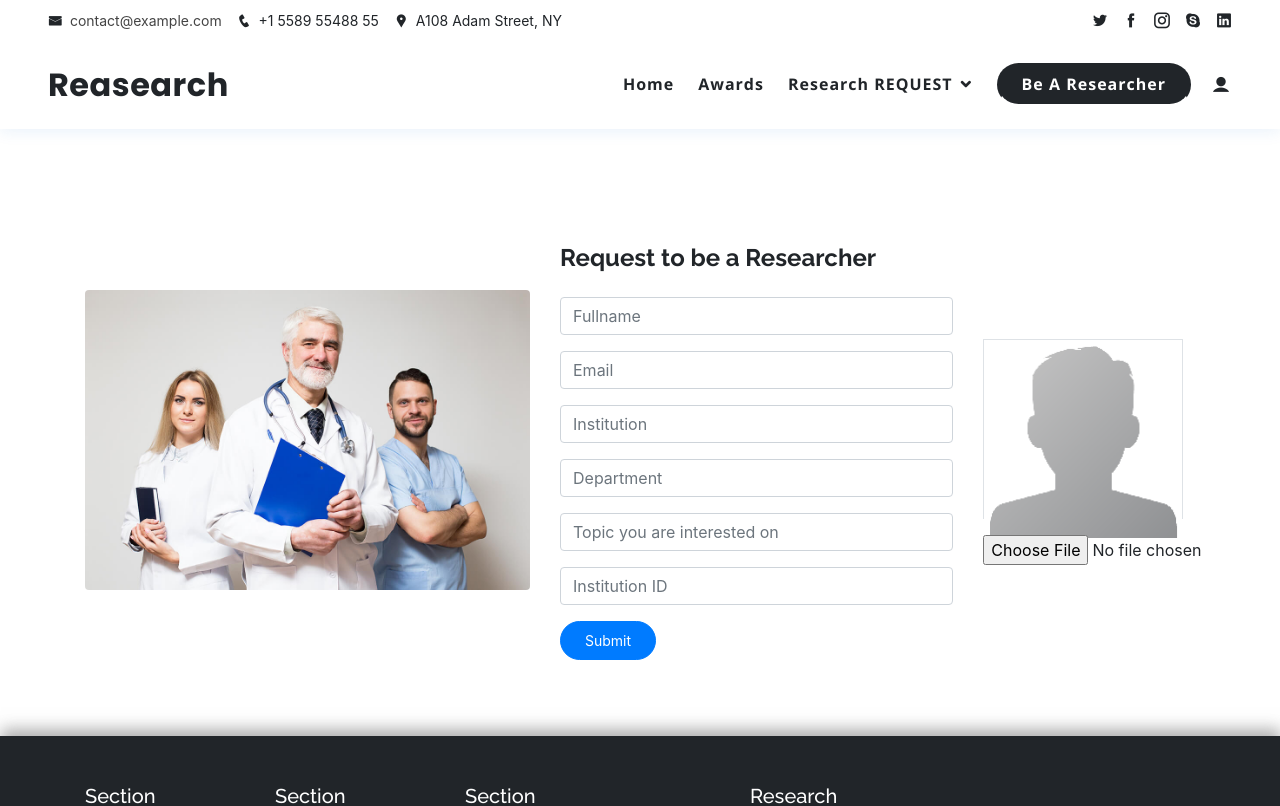
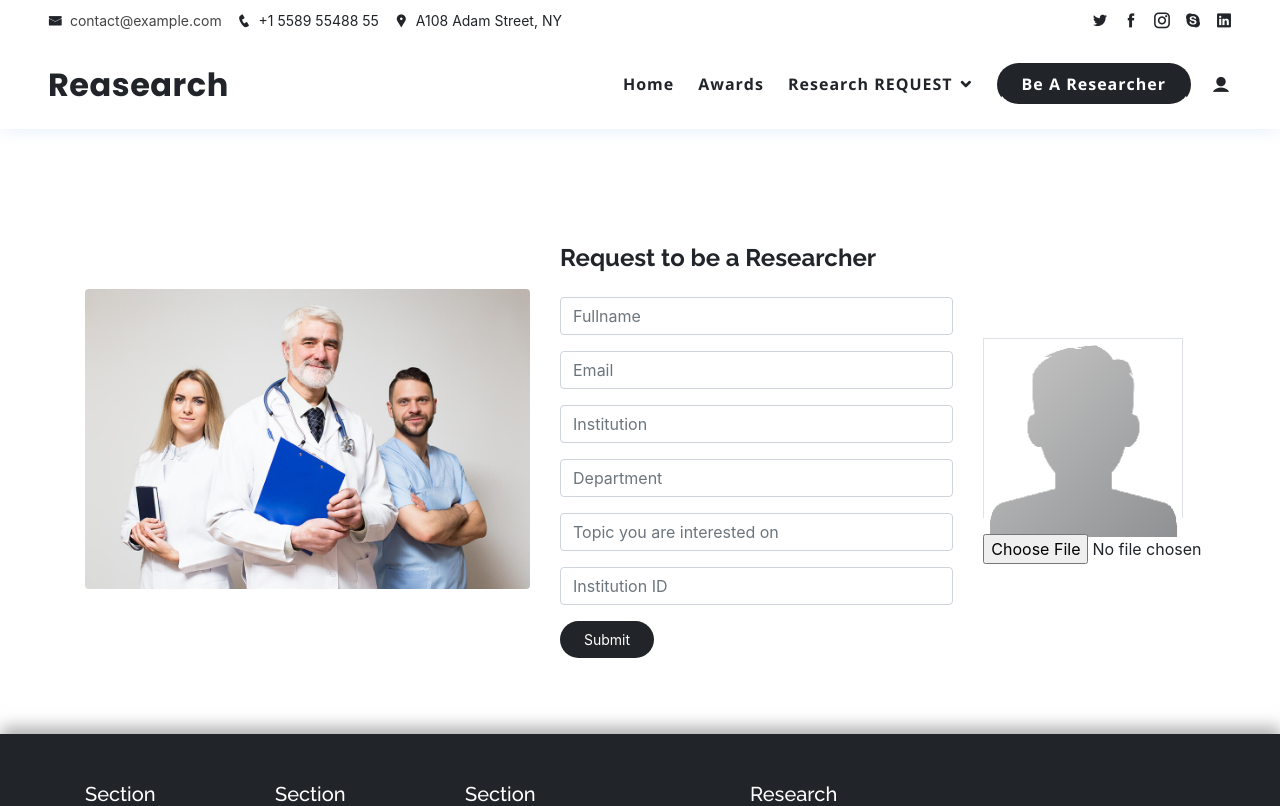
Before and after one commit to Ripon876/research-frontend, a React (Create React App) app: page /be-a-researcher in a window 1280 px wide. Shown: the top 806 px of the page. Built offline with nearby package versions, Linux system fonts and the light colour scheme.

Commit message:
all submit type button color changed

```diff
--- a/public/assets/css/style.css
+++ b/public/assets/css/style.css
@@ -106,3 +106,18 @@ section {
   color: black ;
 
 }
+
+
+
+/*========*/
+.subBtn {
+  background: #212529;
+  border: 0;
+  padding: 10px 35px;
+  color: #fff;
+  transition: 0.4s;
+  border-radius: 50px;
+}
+.subBtn:hover {
+    background: #000000;
+}
--- a/src/components/be-a-researcher/BeAResearcher.jsx
+++ b/src/components/be-a-researcher/BeAResearcher.jsx
@@ -36,7 +36,7 @@ function BeAResearcher() {
                 <input type="text" name="institution_id" className="form-control" placeholder="Institution ID" />
               </div>
               <div className="form-group">
-                <input type="submit" name="Submit" className="btn btn-primary btn-sm px-4 py-2 rounded-pill" />
+                <input type="submit" name="Submit" className="subBtn btn btn-primary btn-sm px-4 py-2 rounded-pill" />
               </div>
             </form>
             </div>
--- a/src/components/contact/Contact.css
+++ b/src/components/contact/Contact.css
@@ -127,7 +127,7 @@
 }
 
 .contact .php-email-form button[type="submit"]:hover {
-  background: #1c84e3;
+    background: #000000;
 }
 
 @-webkit-keyframes animate-loading {
--- a/src/components/login/Login.jsx
+++ b/src/components/login/Login.jsx
@@ -24,7 +24,7 @@ function Login() {
 	              </div>
 	              <div className="form-group">
 
-	                <input type="submit" name="submit" className="btn btn-primary btn-sm px-4 py-2 rounded-pill" placeholder="Password" />
+	                <input type="submit" name="submit" className="subBtn btn btn-primary btn-sm px-4 py-2 rounded-pill" placeholder="Password" />
 	              </div>
 	            </form>
 	            </div>
--- a/src/components/publish-an-article/PublishAnArticle.jsx
+++ b/src/components/publish-an-article/PublishAnArticle.jsx
@@ -35,7 +35,7 @@ function PublishAnArticle() {
                 <input type="file" name="file" className="form-control" />
               </div>
               <div className="form-group">
-                <input type="submit" name="submit" className="btn btn-primary btn-sm px-4 py-2 rounded-pill" />
+                <input type="submit" name="submit" className="subBtn btn btn-primary btn-sm px-4 py-2 rounded-pill" />
               </div>
             </form>
             </div>
--- a/src/components/research-my-problem/ResearchMyProblem.jsx
+++ b/src/components/research-my-problem/ResearchMyProblem.jsx
@@ -39,7 +39,7 @@ function ResearchMyProblem() {
               </div>
 
               <div className="form-group">
-                <input type="submit" name="submit" className="btn btn-primary btn-sm px-4 py-2 rounded-pill" />
+                <input type="submit" name="submit" className="subBtn btn btn-primary btn-sm px-4 py-2 rounded-pill" />
               </div>
             </form>
             </div>
--- a/src/index.css
+++ b/src/index.css
@@ -31,3 +31,23 @@ a:hover {
 h1, h2, h3, h4, h5, h6 {
   font-family: "Raleway", sans-serif;
 }
+
+.subBtn {
+  background: #212529 !important;
+  border: 0 !important;
+  padding: 10px 35px !important;
+  color: #fff !important;
+  transition: 0.4s !important;
+  border-radius: 50px !important;
+}
+.subBtn:hover {
+    background: #000000 !important;
+}
+.subBtn:active {
+    background: #000000 !important;
+    box-shadow: 0 0 0 0.2rem rgb(33 37 41) !important;
+}
+.subBtn:focus {
+    background: #000000 !important;
+    box-shadow: 0 0 0 0.2rem rgb(33 37 41) !important;
+}
```
